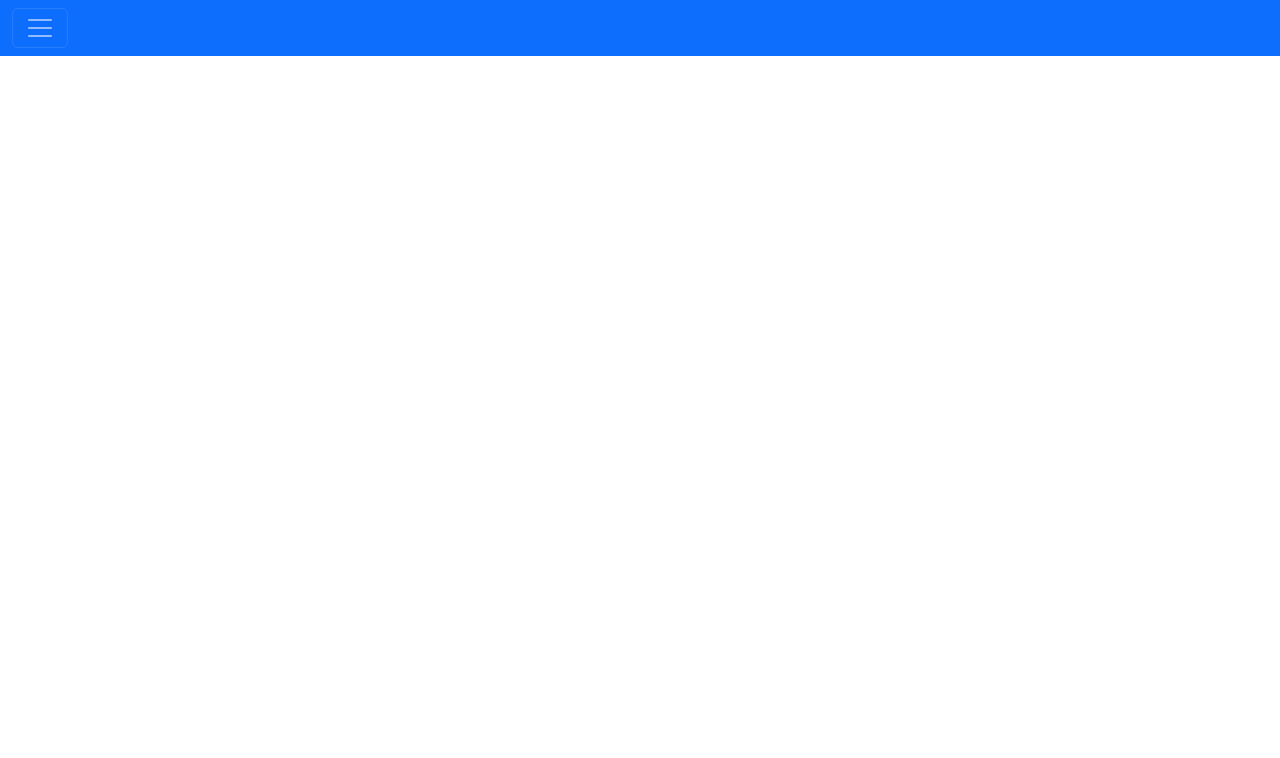
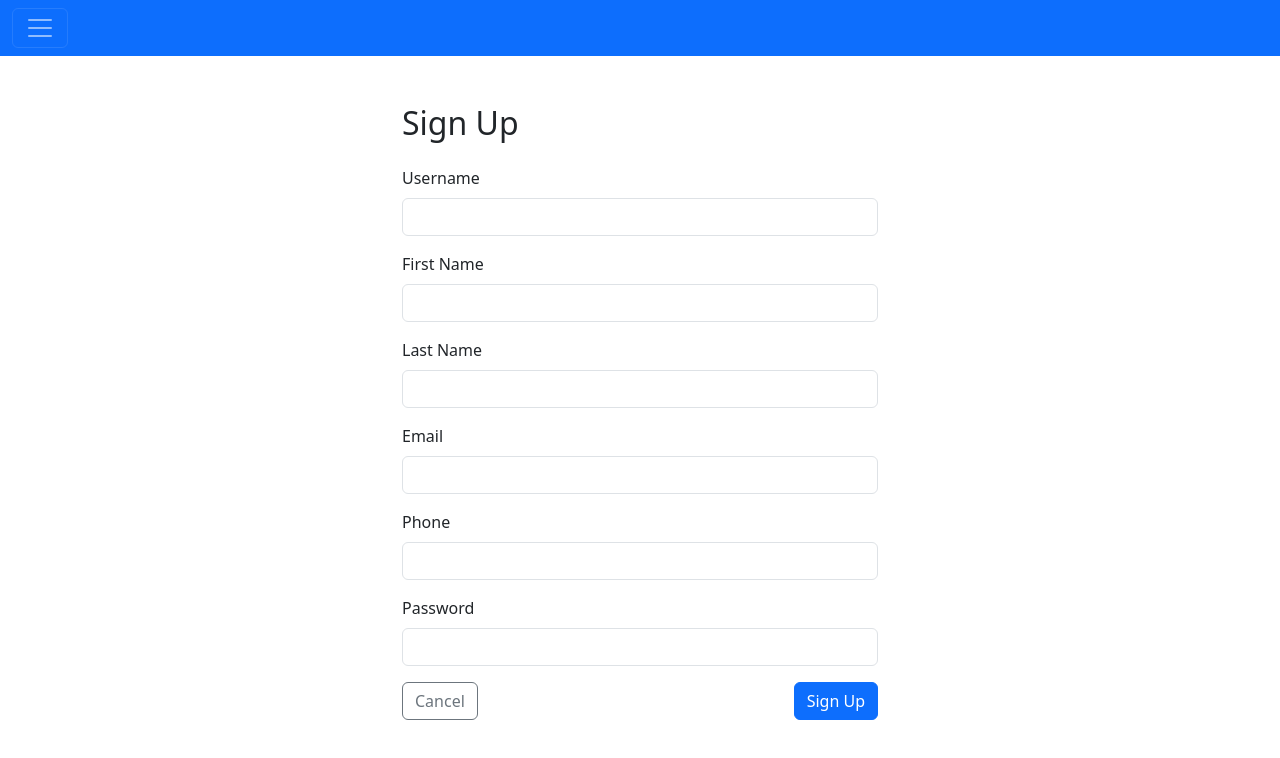
Before and after one commit to gustafsson96/project-dt193g-frontend, a Vue app: page /signup in a window 1280 px wide. Before the commit this address had no page. Shown: the top 758 px of the page. Built offline with nearby package versions, Linux system fonts and the light colour scheme.

Commit message:
Create sign up view and form

```diff
--- a/src/router/index.js
+++ b/src/router/index.js
@@ -6,6 +6,7 @@
 import CategoryListView from '@/views/CategoryListView.vue'
 import AddCategoryView from '@/views/AddCategoryView.vue'
 import ProfileView from '@/views/ProfileView.vue'
+import SignupView from '@/views/SignupView.vue'
 
 const router = createRouter({
   history: createWebHistory(import.meta.env.BASE_URL),
@@ -14,6 +15,11 @@
       path: '/',
       name: 'login',
       component: LoginView
+    },
+    {
+      path: '/signup',
+      name: 'signup',
+      component: SignupView
     },
     {
       path: '/start',
--- /dev/null
+++ b/src/views/SignupView.vue
@@ -0,0 +1,55 @@
+<template>
+    <div class="container mt-5" style="max-width: 500px;">
+        <h2 class="mb-4">Sign Up</h2>
+        <!-- Signup form -->
+        <form>
+
+            <!-- Username -->
+            <div class="mb-3">
+                <label for="username" class="form-label">Username</label>
+                <input type="text" id="username" class="form-control" />
+            </div>
+
+            <!-- First Name -->
+            <div class="mb-3">
+                <label for="f_name" class="form-label">First Name</label>
+                <input type="text" id="f_name" class="form-control" />
+            </div>
+
+            <!-- Last Name -->
+            <div class="mb-3">
+                <label for="l_name" class="form-label">Last Name</label>
+                <input type="text" id="l_name" class="form-control" />
+            </div>
+
+            <!-- Email -->
+            <div class="mb-3">
+                <label for="email" class="form-label">Email</label>
+                <input type="email" id="email" class="form-control" />
+            </div>
+
+            <!-- Phone -->
+            <div class="mb-3">
+                <label for="phone" class="form-label">Phone</label>
+                <input type="text" id="phone" class="form-control" />
+            </div>
+
+            <!-- Password -->
+            <div class="mb-3">
+                <label for="password" class="form-label">Password</label>
+                <input type="password" id="password" class="form-control" />
+            </div>
+
+            <div class="d-flex justify-content-between">
+                <RouterLink to="/" class="btn btn-outline-secondary">
+                    Cancel
+                </RouterLink>
+                <button type="submit" class="btn btn-primary">Sign Up</button>
+            </div>
+        </form>
+    </div>
+</template>
+<script setup>
+
+</script>
+<style scoped></style>
```
